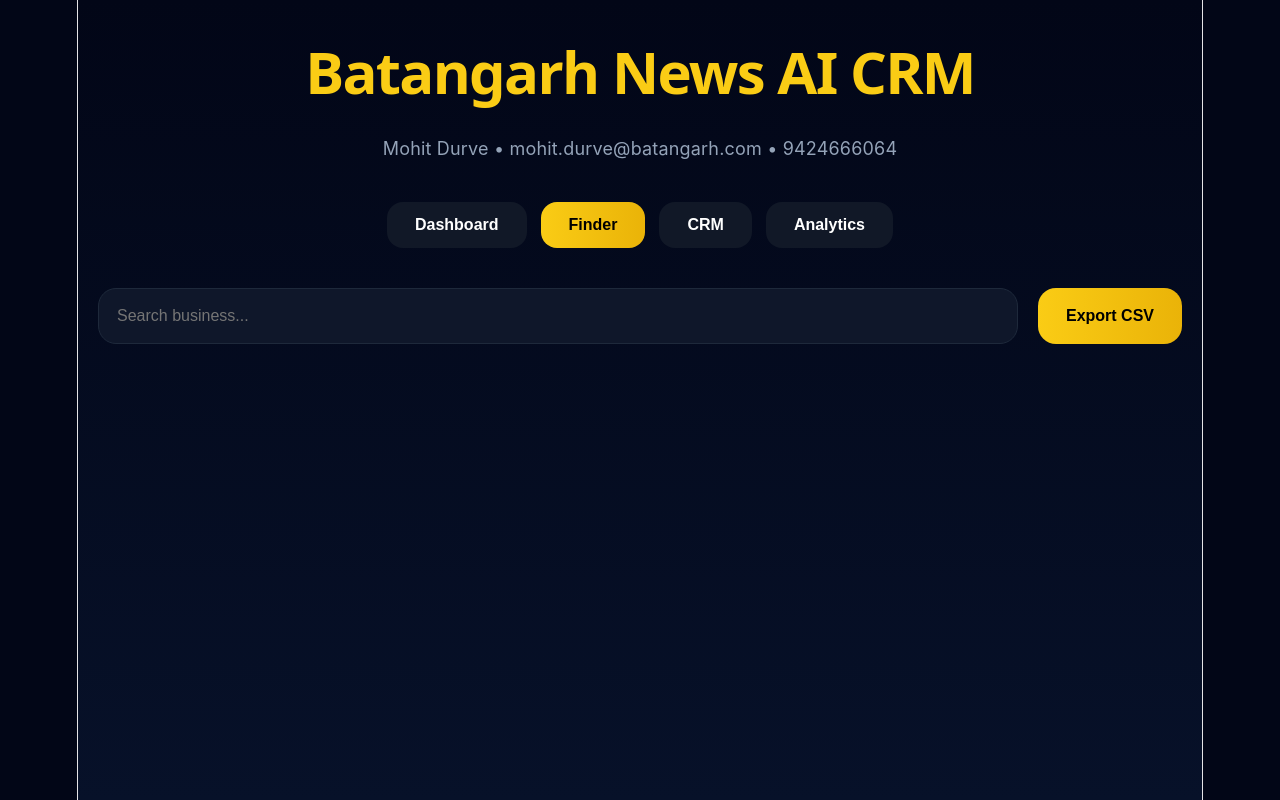
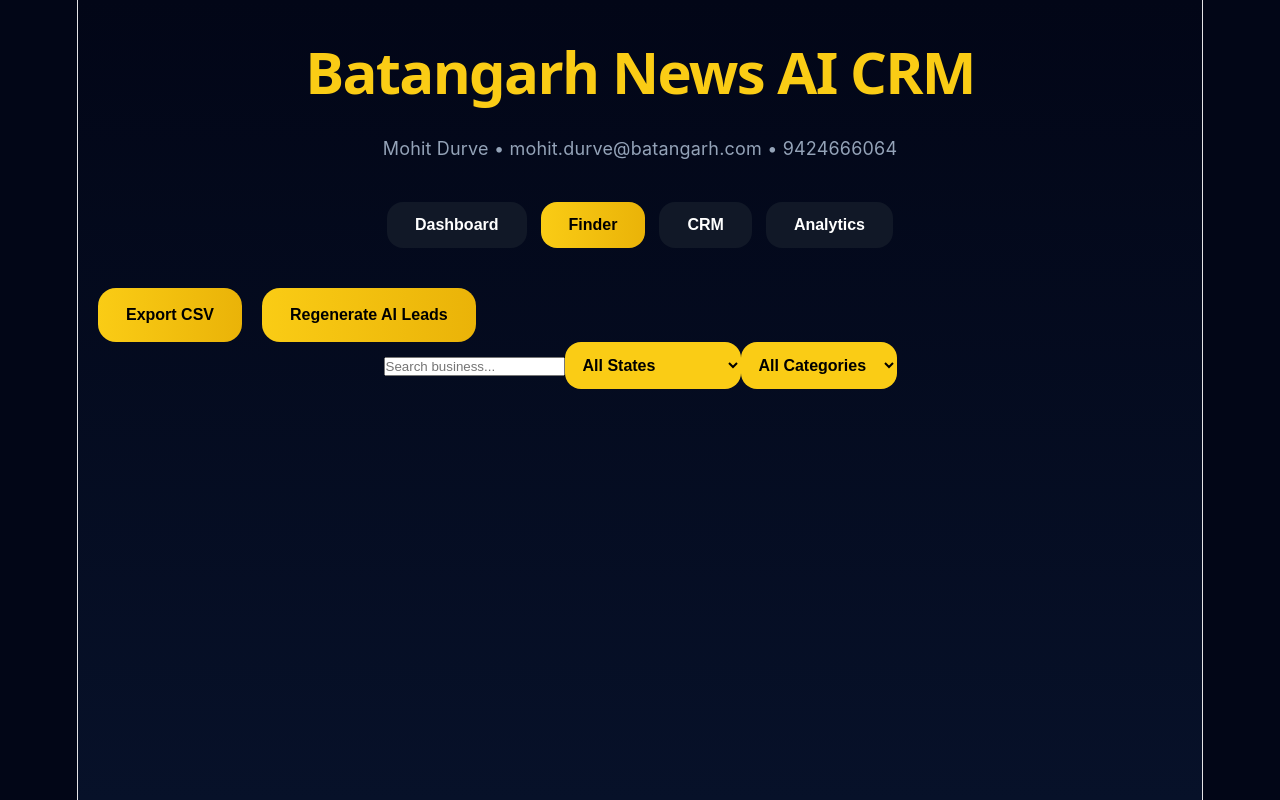
Before and after one commit to mohitdhurveofficial/batangarh-ai-crm, a React (Vite) app: page / in a window 1280 px wide. Both pictures are taken after a click on the button "Finder". Built offline with nearby package versions, Linux system fonts and the light colour scheme.

Commit message:
Phase 3 Component Architecture Upgrade

```diff
--- a/src/App.tsx
+++ b/src/App.tsx
@@ -1,5 +1,6 @@
 import { useEffect, useMemo, useState } from "react";
 import "./App.css";
+import Navbar from "./components/Navbar";
 import {
   states,
   cities,
@@ -23,17 +24,17 @@ interface Lead {
   notes: string;
 }
 
-const tabs = ["Dashboard", "Finder", "CRM", "Analytics"];
-
 function generateRandomLead(id: number): Lead {
   const category =
     businessCategories[
       Math.floor(Math.random() * businessCategories.length)
     ];
 
-  const city = cities[Math.floor(Math.random() * cities.length)];
+  const city =
+    cities[Math.floor(Math.random() * cities.length)];
 
-  const state = states[Math.floor(Math.random() * states.length)];
+  const state =
+    states[Math.floor(Math.random() * states.length)];
 
   const names = [
     "Prime",
@@ -62,40 +63,71 @@ function generateRandomLead(id: number): Lead {
 
   const businessName = `${
     names[Math.floor(Math.random() * names.length)]
-  } ${suffix[Math.floor(Math.random() * suffix.length)]}`;
+  } ${
+    suffix[Math.floor(Math.random() * suffix.length)]
+  }`;
 
   return {
     id,
+
     businessName,
+
     category,
+
     city,
+
     state,
-    phone: `9${Math.floor(100000000 + Math.random() * 900000000)}`,
+
+    phone: `9${Math.floor(
+      100000000 + Math.random() * 900000000
+    )}`,
+
     email:
-      businessName.replace(/\s/g, "").toLowerCase() + "@gmail.com",
-    aiScore: Math.floor(Math.random() * 40) + 60,
+      businessName
+        .replace(/\s/g, "")
+        .toLowerCase() + "@gmail.com",
+
+    aiScore:
+      Math.floor(Math.random() * 40) + 60,
+
     temperature:
       leadTemperatures[
-        Math.floor(Math.random() * leadTemperatures.length)
+        Math.floor(
+          Math.random() * leadTemperatures.length
+        )
       ],
+
     status: "New",
+
     notes: "",
   };
 }
 
 export default function App() {
-  const [activeTab, setActiveTab] = useState("Dashboard");
-  const [search, setSearch] = useState("");
+  const [activeTab, setActiveTab] =
+    useState("Dashboard");
+
+  const [search, setSearch] =
+    useState("");
+
+  const [selectedState, setSelectedState] =
+    useState("All");
+
+  const [selectedCategory, setSelectedCategory] =
+    useState("All");
+
   const [leads, setLeads] = useState<Lead[]>([]);
 
   useEffect(() => {
-    const saved = localStorage.getItem("batangarh-leads");
+    const saved =
+      localStorage.getItem("batangarh-leads");
 
     if (saved) {
       setLeads(JSON.parse(saved));
     } else {
-      const generated = Array.from({ length: 100 }, (_, i) =>
-        generateRandomLead(i + 1)
+      const generated = Array.from(
+        { length: 200 },
+        (_, i) => generateRandomLead(i + 1)
       );
 
       setLeads(generated);
@@ -103,16 +135,39 @@ export default function App() {
   }, []);
 
   useEffect(() => {
-    localStorage.setItem("batangarh-leads", JSON.stringify(leads));
+    localStorage.setItem(
+      "batangarh-leads",
+      JSON.stringify(leads)
+    );
   }, [leads]);
 
   const filteredLeads = useMemo(() => {
-    return leads.filter((lead) =>
+    return leads.filter((lead) => {
+      const matchesSearch =
         lead.businessName
           .toLowerCase()
-        .includes(search.toLowerCase())
+          .includes(search.toLowerCase());
+
+      const matchesState =
+        selectedState === "All" ||
+        lead.state === selectedState;
+
+      const matchesCategory =
+        selectedCategory === "All" ||
+        lead.category === selectedCategory;
+
+      return (
+        matchesSearch &&
+        matchesState &&
+        matchesCategory
       );
-  }, [search, leads]);
+    });
+  }, [
+    leads,
+    search,
+    selectedState,
+    selectedCategory,
+  ]);
 
   const interestedLeads = leads.filter(
     (lead) => lead.status === "Interested"
@@ -125,23 +180,35 @@ export default function App() {
   const averageAiScore =
     leads.length > 0
       ? Math.floor(
-          leads.reduce((acc, lead) => acc + lead.aiScore, 0) /
-            leads.length
+          leads.reduce(
+            (acc, lead) => acc + lead.aiScore,
+            0
+          ) / leads.length
         )
       : 0;
 
-  const updateStatus = (id: number, status: LeadStatus) => {
+  const updateStatus = (
+    id: number,
+    status: LeadStatus
+  ) => {
     setLeads((prev) =>
       prev.map((lead) =>
-        lead.id === id ? { ...lead, status } : lead
+        lead.id === id
+          ? { ...lead, status }
+          : lead
       )
     );
   };
 
-  const updateNotes = (id: number, notes: string) => {
+  const updateNotes = (
+    id: number,
+    notes: string
+  ) => {
     setLeads((prev) =>
       prev.map((lead) =>
-        lead.id === id ? { ...lead, notes } : lead
+        lead.id === id
+          ? { ...lead, notes }
+          : lead
       )
     );
   };
@@ -149,7 +216,7 @@ export default function App() {
   const generatePitch = (lead: Lead) => {
     return `Hello ${lead.businessName},
 
-Batangarh News can help grow your ${lead.category} business in ${lead.city}, ${lead.state} with digital promotion and local media coverage.
+Batangarh News can help grow your ${lead.category} business in ${lead.city}, ${lead.state} through digital branding, local promotion and media coverage.
 
 Let's connect.
 
@@ -170,6 +237,7 @@ Batangarh News
         "AI Score",
         "Status",
       ],
+
       ...leads.map((lead) => [
         lead.businessName,
         lead.category,
@@ -192,34 +260,53 @@ Batangarh News
 
     const url = URL.createObjectURL(blob);
 
-    const link = document.createElement("a");
+    const link =
+      document.createElement("a");
+
     link.href = url;
+
     link.download = "batangarh-leads.csv";
+
     link.click();
   };
 
   return (
     <div className="app">
       <div className="container">
-        <h1 className="title">Batangarh News AI CRM</h1>
+        <h1 className="title">
+          Batangarh News AI CRM
+        </h1>
 
         <p className="subtitle">
-          Mohit Durve • mohit.durve@batangarh.com •
+          Mohit Durve •
+          mohit.durve@batangarh.com •
           9424666064
         </p>
 
-        <div className="tabs">
-          {tabs.map((tab) => (
+        <Navbar
+          activeTab={activeTab}
+          setActiveTab={setActiveTab}
+        />
+
+        <div className="toolbar">
+          <button onClick={exportCSV}>
+            Export CSV
+          </button>
+
           <button
-              key={tab}
-              className={
-                activeTab === tab ? "tab active" : "tab"
-              }
-              onClick={() => setActiveTab(tab)}
+            onClick={() => {
+              const generated =
+                Array.from(
+                  { length: 200 },
+                  (_, i) =>
+                    generateRandomLead(i + 1)
+                );
+
+              setLeads(generated);
+            }}
           >
-              {tab}
+            Regenerate AI Leads
           </button>
-          ))}
         </div>
 
         {activeTab === "Dashboard" && (
@@ -246,41 +333,105 @@ Batangarh News
           </div>
         )}
 
-        {(activeTab === "CRM" ||
-          activeTab === "Finder") && (
+        {(activeTab === "Finder" ||
+          activeTab === "CRM") && (
           <>
-            <div className="toolbar">
+            <div className="filters">
               <input
                 placeholder="Search business..."
                 value={search}
-                onChange={(e) => setSearch(e.target.value)}
+                onChange={(e) =>
+                  setSearch(e.target.value)
+                }
               />
 
-              <button onClick={exportCSV}>
-                Export CSV
-              </button>
+              <select
+                value={selectedState}
+                onChange={(e) =>
+                  setSelectedState(
+                    e.target.value
+                  )
+                }
+              >
+                <option>All States</option>
+
+                {states.map((state) => (
+                  <option key={state}>
+                    {state}
+                  </option>
+                ))}
+              </select>
+
+              <select
+                value={selectedCategory}
+                onChange={(e) =>
+                  setSelectedCategory(
+                    e.target.value
+                  )
+                }
+              >
+                <option>
+                  All Categories
+                </option>
+
+                {businessCategories.map(
+                  (category) => (
+                    <option key={category}>
+                      {category}
+                    </option>
+                  )
+                )}
+              </select>
             </div>
 
             <div className="lead-grid">
               {filteredLeads.map((lead) => (
-                <div className="lead-card" key={lead.id}>
+                <div
+                  className="lead-card"
+                  key={lead.id}
+                >
                   <div className="lead-top">
                     <div>
-                      <h2>{lead.businessName}</h2>
+                      <h2>
+                        {lead.businessName}
+                      </h2>
 
                       <p>
-                        {lead.city}, {lead.state}
+                        {lead.city},{" "}
+                        {lead.state}
                       </p>
 
-                      <p>{lead.category}</p>
+                      <p>
+                        {lead.category}
+                      </p>
 
                       <p className="score">
-                        AI Score: {lead.aiScore}
+                        AI Score:{" "}
+                        {lead.aiScore}
                       </p>
 
-                      <p>{lead.phone}</p>
+                      <p>
+                        {lead.phone}
+                      </p>
 
-                      <p>{lead.email}</p>
+                      <p>
+                        {lead.email}
+                      </p>
+
+                      <p
+                        style={{
+                          color:
+                            lead.temperature ===
+                            "Hot"
+                              ? "#22c55e"
+                              : lead.temperature ===
+                                "Warm"
+                              ? "#facc15"
+                              : "#ef4444",
+                        }}
+                      >
+                        {lead.temperature} Lead
+                      </p>
                     </div>
 
                     <select
@@ -288,13 +439,20 @@ Batangarh News
                       onChange={(e) =>
                         updateStatus(
                           lead.id,
-                          e.target.value as LeadStatus
+                          e.target
+                            .value as LeadStatus
                         )
                       }
                     >
                       <option>New</option>
-                      <option>Interested</option>
-                      <option>Closed</option>
+
+                      <option>
+                        Interested
+                      </option>
+
+                      <option>
+                        Closed
+                      </option>
                     </select>
                   </div>
 
@@ -317,11 +475,15 @@ Batangarh News
                       WhatsApp
                     </a>
 
-                    <a href={`mailto:${lead.email}`}>
+                    <a
+                      href={`mailto:${lead.email}`}
+                    >
                       Email
                     </a>
 
-                    <a href={`tel:${lead.phone}`}>
+                    <a
+                      href={`tel:${lead.phone}`}
+                    >
                       Call
                     </a>
 
@@ -331,7 +493,9 @@ Batangarh News
                           generatePitch(lead)
                         );
 
-                        alert("AI Pitch Copied");
+                        alert(
+                          "AI Pitch Copied"
+                        );
                       }}
                     >
                       Copy AI Pitch
@@ -352,7 +516,8 @@ Batangarh News
                 {
                   leads.filter(
                     (lead) =>
-                      lead.temperature === "Hot"
+                      lead.temperature ===
+                      "Hot"
                   ).length
                 }
               </p>
@@ -365,7 +530,8 @@ Batangarh News
                 {
                   leads.filter(
                     (lead) =>
-                      lead.temperature === "Warm"
+                      lead.temperature ===
+                      "Warm"
                   ).length
                 }
               </p>
@@ -378,7 +544,8 @@ Batangarh News
                 {
                   leads.filter(
                     (lead) =>
-                      lead.temperature === "Cold"
+                      lead.temperature ===
+                      "Cold"
                   ).length
                 }
               </p>
```
Also changed, not shown: src/components/LeadCard.tsx (added, +136 -0 lines), src/components/StatsCard.tsx (added, +17 -0 lines). Lines whose indentation alone changed are shown as unchanged.
